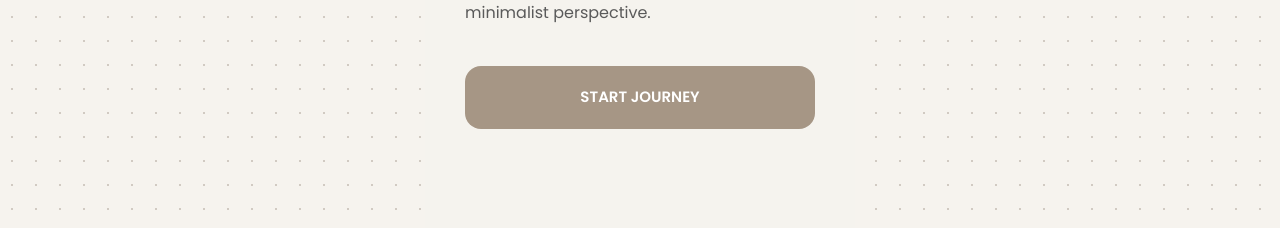
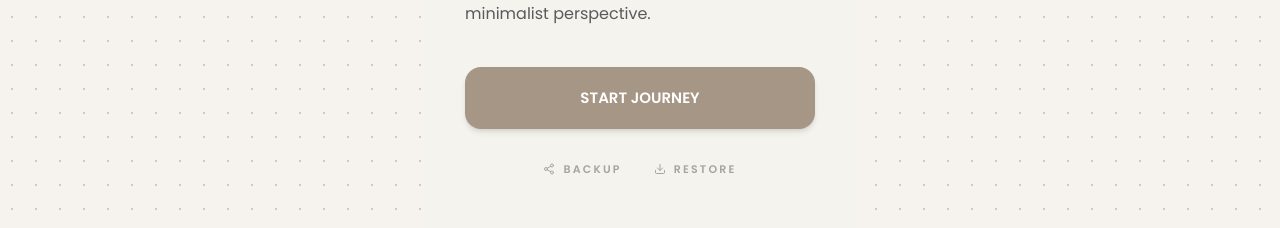
Before and after one commit to capybararrr-ops/trip-app, a React (Vite) app: page / in a window 1280 px wide. Shown: the part 811-1039 px from the top of the page. Built offline with nearby package versions, Linux system fonts and the light colour scheme; a web font is replaced by a local one.

Commit message:
Update App.tsx

```diff
--- a/src/App.tsx
+++ b/src/App.tsx
@@ -1,5 +1,5 @@
 import { useState, useEffect, useRef } from 'react';
-import { Home, Calendar, ShoppingBag, Ticket, Wallet, Camera } from 'lucide-react';
+import { Home, Calendar, ShoppingBag, Ticket, Wallet, Camera, Share2, Download } from 'lucide-react';
 import './index.css';
 import defaultHomeIllustration from './assets/home-trip.png';
 
@@ -12,12 +12,12 @@ export default function App() {
   const [activeTab, setActiveTab] = useState('home');
   const fileInputRef = useRef<HTMLInputElement>(null);
 
+  // --- 1. 資料持久化邏輯 ---
   const getInitialData = (key: string, defaultValue: any) => {
     const saved = localStorage.getItem(key);
     try { return saved ? JSON.parse(saved) : defaultValue; } catch { return defaultValue; }
   };
 
-  // 狀態全數保留
   const [tripTitle, setTripTitle] = useState(() => getInitialData('intl_trip_title', 'THAILAND JOURNEY'));
   const [startDate, setStartDate] = useState(() => getInitialData('intl_start_date', '2026-02-12'));
   const [endDate, setEndDate] = useState(() => getInitialData('intl_end_date', '2026-02-17'));
@@ -33,11 +33,43 @@ export default function App() {
 
   const [scheduleData, setScheduleData] = useState(() => getInitialData('thai_schedule', []));
   const [flights, setFlights] = useState(() => getInitialData('thai_flights', [
-    { from: 'TPE', to: 'BKK', flightNum: 'JX741', date: '02/12', time: '10:40', gate: 'B7', seat: '24K', imgUrl: '' }
+    { from: 'TPE', to: 'BKK', flightNum: 'JX741', date: '02/12', time: '10:40', gate: 'B7', seat: '24K', imgUrl: '', pdfUrl: '' }
   ]));
   const [shoppingList, setShoppingList] = useState(() => getInitialData('thai_shopping', []));
   const [expenseList, setExpenseList] = useState(() => getInitialData('thai_expense', []));
 
+  // --- 2. 備份與還原功能 ---
+  const handleBackup = () => {
+    const allData = {
+      tripTitle, startDate, endDate, homeImage, homeHeadline, homeSubtext,
+      scheduleData, flights, shoppingList, expenseList
+    };
+    navigator.clipboard.writeText(JSON.stringify(allData)).then(() => {
+      alert("✅ 資料密碼已複製到剪貼簿，請妥善保存！");
+    });
+  };
+
+  const handleRestore = () => {
+    const backup = prompt("請貼入您的資料密碼：");
+    if (backup) {
+      try {
+        const p = JSON.parse(backup);
+        if (p.tripTitle) setTripTitle(p.tripTitle);
+        if (p.startDate) setStartDate(p.startDate);
+        if (p.endDate) setEndDate(p.endDate);
+        if (p.homeImage) setHomeImage(p.homeImage);
+        if (p.flights) setFlights(p.flights);
+        if (p.scheduleData) setScheduleData(p.scheduleData);
+        if (p.shoppingList) setShoppingList(p.shoppingList);
+        if (p.expenseList) setExpenseList(p.expenseList);
+        alert("🎉 資料還原成功！");
+      } catch (e) {
+        alert("❌ 格式不正確，還原失敗");
+      }
+    }
+  };
+
+  // --- 3. 自動儲存 ---
   useEffect(() => {
     const data = {
       intl_trip_title: tripTitle, intl_start_date: startDate, intl_end_date: endDate,
@@ -50,7 +82,7 @@ export default function App() {
   return (
     <div className="max-w-[430px] mx-auto min-h-screen flex flex-col relative font-inter bg-[#F5F3EE] text-[#2F2F2F] text-left">
 
-      {/* 1. 只有首頁顯示大標題 */}
+      {/* 頁面頂部大標題：僅在首頁顯示 */}
       {activeTab === 'home' && (
         <header className="w-full px-10 pt-24 pb-4 flex flex-col items-start animate-in fade-in duration-500">
           {isEditingTitle ? (
@@ -58,7 +90,7 @@ export default function App() {
           ) : (
             <h1 className="text-[28px] font-semibold tracking-[0.12em] uppercase cursor-pointer" onClick={() => setIsEditingTitle(true)}>{tripTitle}</h1>
           )}
-          <div className="mt-2">
+          <div className="mt-2 min-h-[20px]">
             {isEditingDate ? (
               <div className="flex gap-2" onBlur={() => setIsEditingDate(false)}>
                 <input className="text-xs bg-white p-1 rounded border" type="date" value={startDate} onChange={(e) => setStartDate(e.target.value)} />
@@ -76,10 +108,10 @@ export default function App() {
       <main className={`w-full px-10 flex-1 pb-48 ${activeTab !== 'home' ? 'pt-16' : ''}`}>
         {activeTab === 'home' && (
           <div className="flex flex-col animate-in fade-in">
-            {/* 2. 封面圖片上傳功能補回 */}
+            {/* 封面圖更換 */}
             <div className="relative group w-full aspect-[3/4] mt-10 bg-white rounded-[16px] border border-[#E2DFD8] overflow-hidden shadow-sm">
               <img src={homeImage} alt="Trip" className="w-full h-full object-cover" />
-              <button onClick={() => fileInputRef.current?.click()} className="absolute bottom-4 right-4 p-3 bg-white/90 rounded-full shadow-md"><Camera size={18}/></button>
+              <button onClick={() => fileInputRef.current?.click()} className="absolute bottom-4 right-4 p-3 bg-white/90 rounded-full shadow-md hover:scale-110 transition-transform"><Camera size={18}/></button>
               <input type="file" ref={fileInputRef} hidden accept="image/*" onChange={(e) => {
                 const f = e.target.files?.[0];
                 if(f){ const r = new FileReader(); r.onloadend = () => setHomeImage(r.result as string); r.readAsDataURL(f); }
@@ -99,19 +131,26 @@ export default function App() {
                   <p className="text-[16px] leading-relaxed font-light text-[#5A5A5A]" onClick={() => setIsEditingSubtext(true)}>{homeSubtext}</p>
                 )}
               </div>
-              <button onClick={() => setActiveTab('schedule')} className="w-full py-5 rounded-[16px] text-[15px] font-semibold uppercase bg-[#A69685] text-white transition-all active:scale-95">START JOURNEY</button>
+
+              {/* 主要操作按鈕 */}
+              <div className="space-y-4">
+                <button onClick={() => setActiveTab('schedule')} className="w-full py-5 rounded-[16px] text-[15px] font-semibold uppercase bg-[#A69685] text-white transition-all active:scale-95 shadow-md">START JOURNEY</button>
+                <div className="flex justify-center gap-8 pt-4">
+                  <button onClick={handleBackup} className="text-[11px] font-bold tracking-[0.2em] uppercase opacity-40 hover:opacity-100 transition-opacity flex items-center gap-2"><Share2 size={12}/> Backup</button>
+                  <button onClick={handleRestore} className="text-[11px] font-bold tracking-[0.2em] uppercase opacity-40 hover:opacity-100 transition-opacity flex items-center gap-2"><Download size={12}/> Restore</button>
+                </div>
+              </div>
             </div>
           </div>
         )}
 
-        {/* 3. 機票分頁對接 */}
+        {/* 分頁對接 */}
         {activeTab === 'bookings' && <BookingTab flights={flights} setFlights={setFlights} isEditing={isEditingTab} setIsEditing={setIsEditingTab} />}
         {activeTab === 'schedule' && <ScheduleTab scheduleData={scheduleData} setScheduleData={setScheduleData} />}
         {activeTab === 'shopping' && <ShoppingTab shoppingList={shoppingList} setShoppingList={setShoppingList} />}
         {activeTab === 'expense' && <ExpenseTab expenseList={expenseList} setExpenseList={setExpenseList} />}
       </main>
 
-      {/* 底部導航 */}
       <nav className="fixed bottom-8 left-1/2 -translate-x-1/2 w-[90%] max-w-[390px] h-20 bg-white/95 backdrop-blur-md rounded-[24px] border border-[#E2DFD8] flex justify-around items-center px-4 z-50 shadow-lg">
         <NavBtn Icon={Home} active={activeTab === 'home'} onClick={() => setActiveTab('home')} />
         <NavBtn Icon={Calendar} active={activeTab === 'schedule'} onClick={() => setActiveTab('schedule')} />
```
